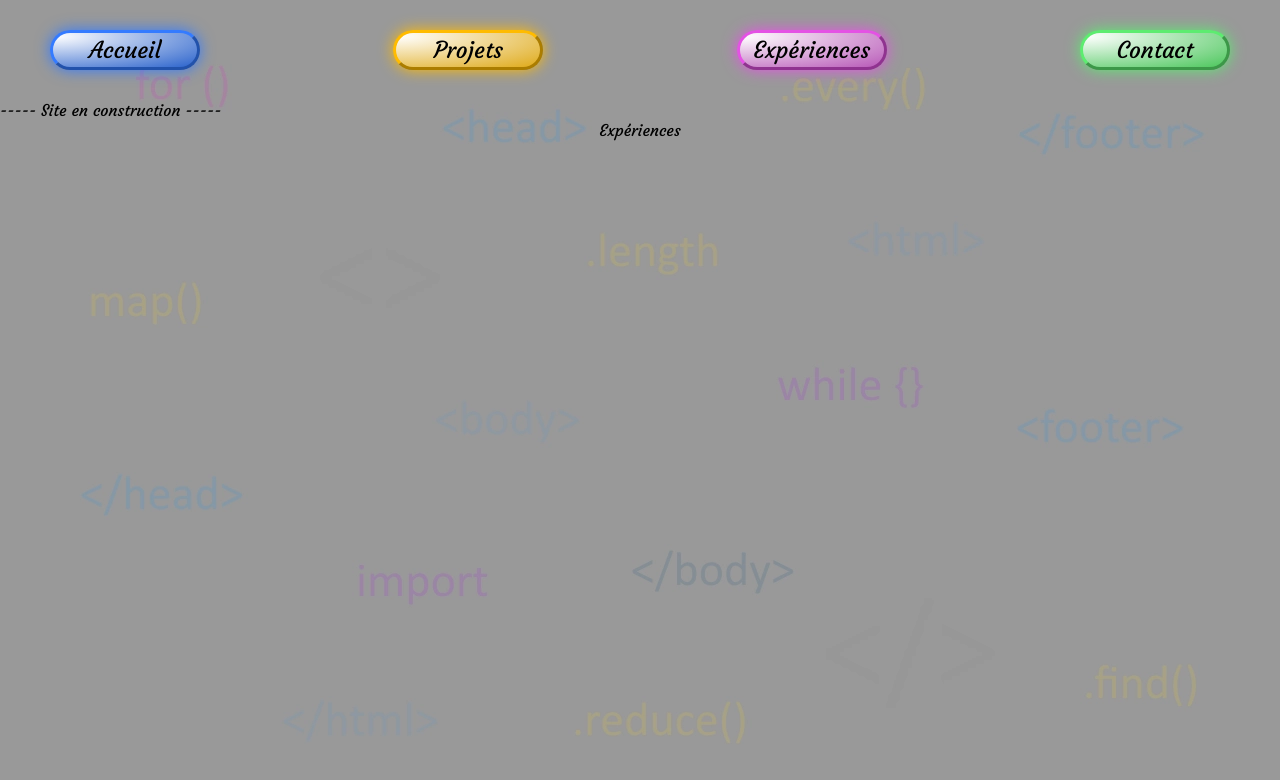
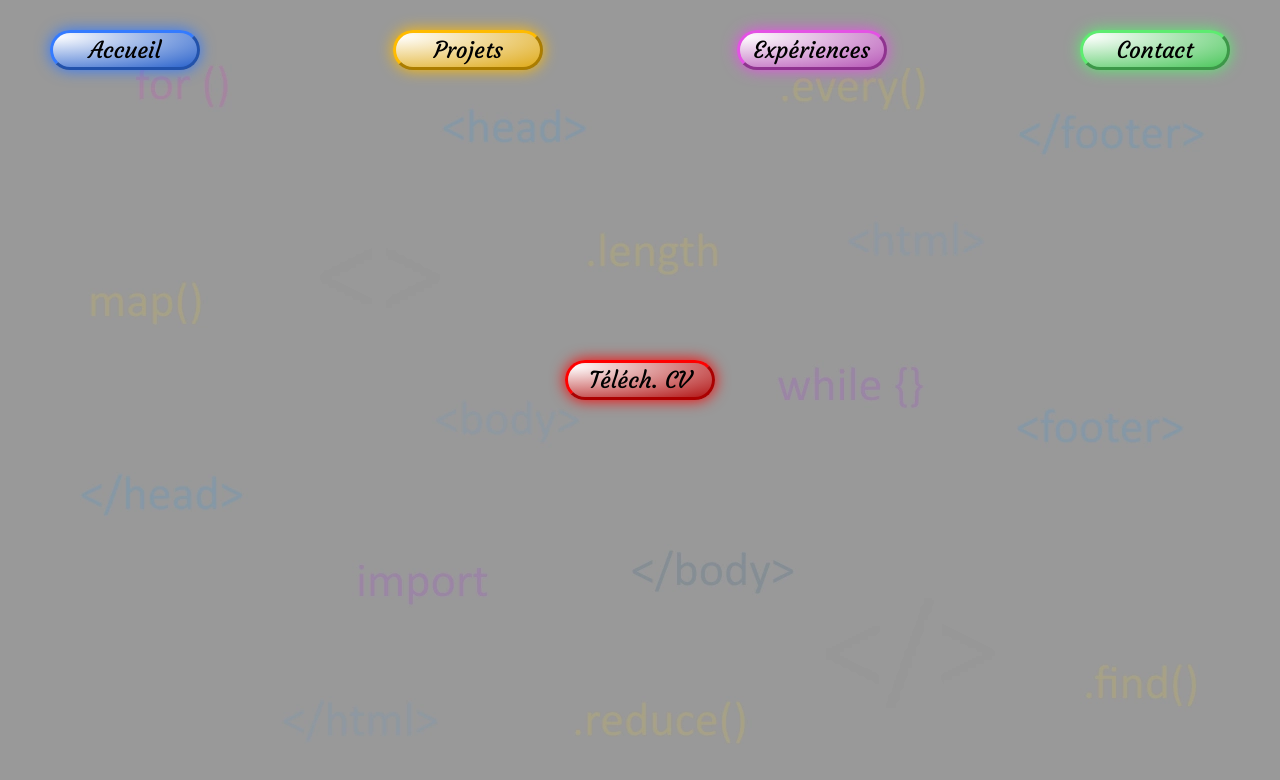
Before and after one commit to Leorio21/portfolio, a Next.js app: page /experiences in a window 1280 px wide. Shown: the top 780 px of the page. Built offline with nearby package versions, Linux system fonts and the light colour scheme.

Commit message:
Feat: Experience
Ajout du bouton pour telecharger le cv

```diff
--- a/app/Components/Button/Button.module.css
+++ b/app/Components/Button/Button.module.css
@@ -62,6 +62,14 @@
   --button--background--active: rgb(57, 151, 69);
 }
 
+.red {
+  --button--border--color: rgb(255, 0, 0);
+  --button--text--color: var(--text--color);
+  --button--text--color--active: var(--text--color);
+  --button--background: rgb(179, 23, 23);
+  --button--background--active: rgb(121, 8, 8);
+}
+
 @media (prefers-color-scheme: dark) {
   .button {
     background: none;
--- a/app/Components/Button/Button.tsx
+++ b/app/Components/Button/Button.tsx
@@ -1,4 +1,3 @@
-"use client"
 import React from "react"
 import css from "./Button.module.css"
 import Link from "next/link";
@@ -7,13 +6,13 @@ interface ButtonProps {
   inName: string;
   inColor: string;
 	inLinkRef?: string;
-	inClick: () => void;
+	inClick?: () => void;
 }
 
 export default function Button({inName, inColor, inLinkRef = "/", inClick}: ButtonProps): JSX.Element {
 	return (
 		<Link href={inLinkRef}>
-			<div className={`${css.button} ${css[inColor]}`} onClick={() => {inClick()}}>{inName}</div>
+			<div className={`${css.button} ${css[inColor]}`} onClick={inClick}>{inName}</div>
 		</Link>
 	)
 }
--- a/app/api/mail/route.ts
+++ b/app/api/mail/route.ts
@@ -15,7 +15,7 @@ export async function POST(request: NextRequest) {
 			{
 				From: {
 					Email: process.env.DESTINATION_MAIL,
-					Name: "Me",
+					Name: "Contact Portfolio",
 				},
 				To: [
 					{
@@ -31,7 +31,7 @@ export async function POST(request: NextRequest) {
 	try {
 		await mail
 	} catch (error) {
-		return NextResponse.json({ message: error}, { status: 500 });
+		return NextResponse.json({ message: error, status: 500}, { status: 500 });
 	}
-	return NextResponse.json({ message: "Mail envoyé"}, { status: 200 });
+	return NextResponse.json({ message: "Mail envoyé", status: 200}, { status: 200 });
 }
--- /dev/null
+++ b/app/experiences/page.module.css
@@ -0,0 +1,7 @@
+.container {
+  display: flex;
+  justify-content: center;
+  align-items: center;
+  width: 100%;
+  height: 70vh;
+}
--- a/app/experiences/page.tsx
+++ b/app/experiences/page.tsx
@@ -1,7 +1,12 @@
+"use CLient"
 import React from "react"
+import style from "./page.module.css"
+import Button from "../Components/Button/Button"
 
 export default function Experiences(): JSX.Element {
 	return (
-		<div>Expériences</div>
+		<div className={style.container}>
+			<Button inColor="red" inName="Téléch. CV" inLinkRef="./jerome_lefeuvre_developpeur_web.pdf" />
+		</div>
 	)
 }
--- a/app/layout.tsx
+++ b/app/layout.tsx
@@ -32,7 +32,6 @@ export default function RootLayout({
 			<body>
 				<div className={css.container}>
 					<NavBar />
-					<p>----- Site en construction -----</p>
 					<div className={css.content}>
 						{children}
 					</div>
```
Also changed, not shown: app/Components/Form/ContactForm/ContactForm.tsx (+7 -2 lines), 1 other file (tests, documents, lock files or other folders).
